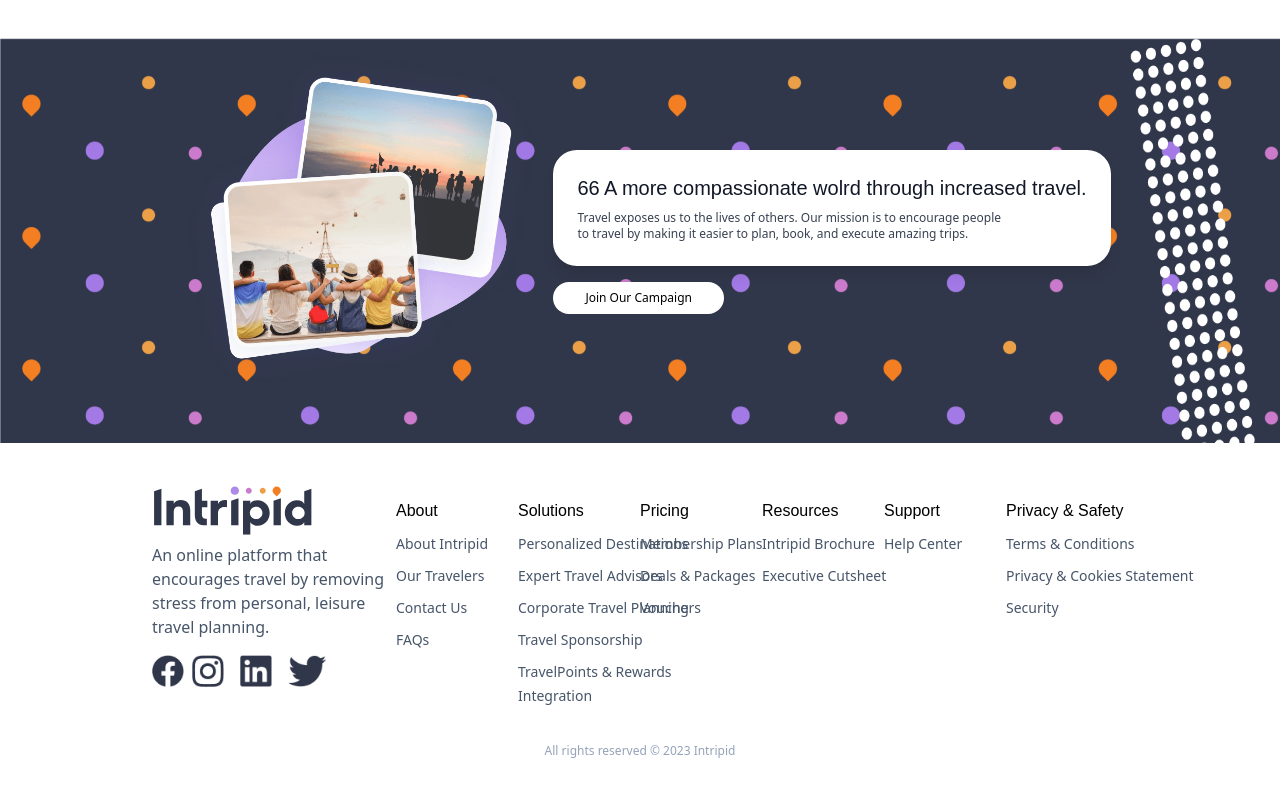
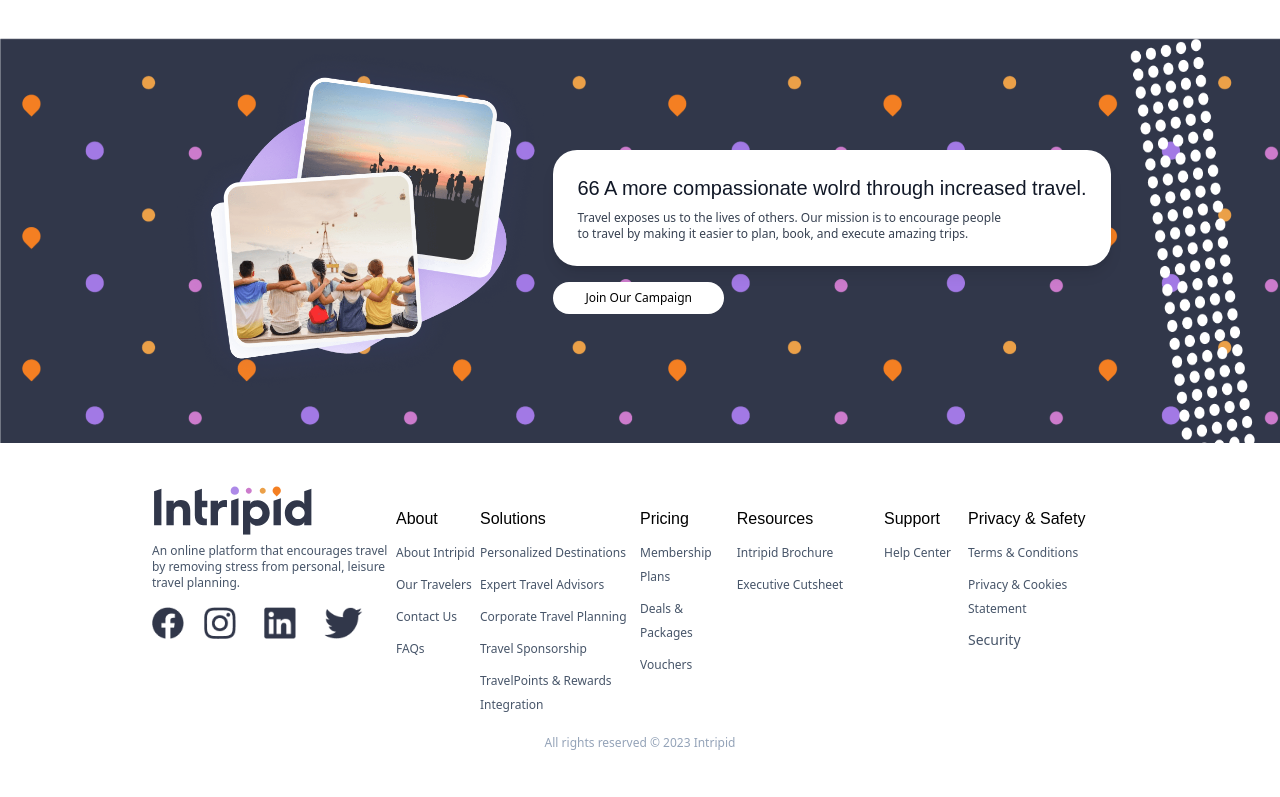
Before and after one commit to mamun4023/intripid, a React (Create React App) app: page / in a window 1280 px wide. Shown: the part 3203-4000 px from the top of the page. Built offline with nearby package versions, Linux system fonts and the light colour scheme; a web font is replaced by a local one.

Commit message:
fixed footer

```diff
--- a/src/sections/home/Footer/footerBottom.js
+++ b/src/sections/home/Footer/footerBottom.js
@@ -11,29 +11,32 @@ export default function FooterBottom(){
 
     return(
         <div className="m-10">
-            <div className="flex justify-center  md:ml-28 md:mr-28">
-                <div className="grid grid-cols-1 sm:grid-cols-2 md:grid-cols-2 lg:grid-cols-12  ">
-                    <div className=" col-span-3">
+            <div className= "flex justify-center  md:ml-28 md:mr-28">
+                <div className= "grid grid-cols-1 sm:grid-cols-2 md:grid-cols-2 lg:grid-cols-12  ">
+                    <div className= "col-span-3">
+                        <div className= "text-center lg:text-left">
+                            <div className= "flex  justify-center lg:justify-start">
                                 <img
                                     src = {Logo}
                                     className = "w-40"
                                 />
-                        <div className="mt-2">
-                            <p className="text-ms text-slate-600">An online platform that encourages travel by removing stress from personal, leisure travel planning. </p>
+                            </div>
+                            <div className="mt-2 lg:w-60">
+                                <p className="text-xs text-slate-600">An online platform that encourages travel by removing stress from personal, leisure travel planning. </p>
                             </div>
                         {/* social Icon */}
-                        <div className=" flex justify-start mt-2">
+                            <div className="flex justify-center lg:justify-start lg:flex-none mt-2">
                                 <img
                                     src= {FacebookIcon}
-                                className = "h-8 mt-2"
+                                    className = "h-8 mt-2 pr-3"
                                 />
                                 <img
                                     src= {InstragramIcon}
-                                className = "h-8 m-2"
+                                    className = "h-8 m-2 pr-3"
                                 />
                                 <img
                                     src= {LinkedinIcon}
-                                className = "h-8 m-2"
+                                    className = "h-8 m-2 pr-3"
                                 />
                                 <img
                                     src= {TwitterIcon}
@@ -41,84 +44,90 @@ export default function FooterBottom(){
                                 />
                             </div>
                         </div>
+                    </div>
                     <div className="col-span-9">
-                        <div className=" grid grid-cols-2 md:grid-cols-3 lg:grid-cols-6 ">
-                            <div className="mt-4 mb-4 pr-4">
+                        <div className=" grid grid-cols-1 md:grid-cols-1 lg:grid-cols-3 ">
+                            <div className="flex justify-between mt-6">
+                                <div className="">
                                     <h2 className="font-readex_bold" > About </h2>
                                     <div>
                                         <div className="mt-2">
-                                        <a className="text-sm text-slate-600 hover:underline" href="#"> About Intripid </a>
+                                            <a className="text-xs text-slate-600 hover:underline" href="#"> About Intripid </a>
                                         </div>
                                         <div className="mt-2">
-                                        <a className="text-sm text-slate-600 hover:underline" href="#"> Our Travelers</a>
+                                            <a className="text-xs text-slate-600 hover:underline" href="#"> Our Travelers</a>
                                         </div>
                                         <div className="mt-2">
-                                        <a className="text-sm text-slate-600 hover:underline" href="#"> Contact Us</a>
+                                            <a className="text-xs text-slate-600 hover:underline" href="#"> Contact Us</a>
                                         </div>
                                         <div className="mt-2">
-                                        <a className="text-sm text-slate-600 hover:underline" href="#"> FAQs</a>
+                                            <a className="text-xs text-slate-600 hover:underline" href="#"> FAQs</a>
                                         </div>
                                     </div>
                                 </div>
-                            <div className="mt-4 mb-4 w-60">
+                                <div className="w-32 md:w-40">
                                     <h2 className="font-readex_bold"> Solutions </h2>
                                     <div>
                                         <div className="mt-2">
-                                        <a className="text-sm text-slate-600 hover:underline" href="#"> Personalized Destinations </a>
+                                            <a className="text-xs text-slate-600 hover:underline" href="#"> Personalized Destinations </a>
                                         </div>
                                         <div className="mt-2">
-                                        <a className="text-sm text-slate-600 hover:underline" href="#"> Expert Travel Advisors </a>
+                                            <a className="text-xs text-slate-600 hover:underline" href="#"> Expert Travel Advisors </a>
                                         </div>
                                         <div className="mt-2">
-                                        <a className="text-sm text-slate-600 hover:underline" href="#"> Corporate Travel Planning </a>
+                                            <a className="text-xs text-slate-600 hover:underline" href="#"> Corporate Travel Planning </a>
                                         </div>
                                         <div className="mt-2">
-                                        <a className="text-sm text-slate-600 hover:underline" href="#"> Travel Sponsorship </a>
+                                            <a className="text-xs text-slate-600 hover:underline" href="#"> Travel Sponsorship </a>
                                         </div>
                                         <div className="mt-2">
-                                        <a className="text-sm text-slate-600 hover:underline" href="#"> TravelPoints & Rewards <br/> Integration </a>
+                                            <a className="text-xs text-slate-600 hover:underline" href="#"> TravelPoints & Rewards <br/> Integration </a>
                                         </div>
                                     </div>
                                 </div>
-                            <div className="mt-4 mb-4 w-60">
+                            </div>
+                            <div className="flex justify-between mt-6">
+                                <div >
                                     <h2 className=" font-readex_bold"> Pricing </h2>
                                     <div>
                                         <div className="mt-2">
-                                        <a className="text-sm text-slate-600 hover:underline" href="#"> Membership Plans </a>
+                                            <a className="text-xs text-slate-600 hover:underline" href="#"> Membership Plans </a>
                                         </div>
                                         <div className="mt-2">
-                                        <a className="text-sm text-slate-600 hover:underline" href="#"> Deals & Packages </a>
+                                            <a className="text-xs text-slate-600 hover:underline" href="#"> Deals & Packages </a>
                                         </div>
                                         <div className="mt-2">
-                                        <a className="text-sm text-slate-600 hover:underline" href="#"> Vouchers </a>
+                                            <a className="text-xs text-slate-600 hover:underline" href="#"> Vouchers </a>
                                         </div>
                                     </div>
                                 </div>
-                            <div className="mt-4 mb-4  pr-10 w-60">
+                                <div className="w-32 md:w-40">
                                     <h2 className=" font-readex_bold"> Resources </h2>
                                     <div>
                                         <div className="mt-2">
-                                        <a className="text-sm text-slate-600 hover:underline" href="#"> Intripid Brochure </a>
+                                            <a className="text-xs text-slate-600 hover:underline" href="#"> Intripid Brochure </a>
                                         </div>
                                         <div className="mt-2">
-                                        <a className="text-sm text-slate-600 hover:underline" href="#"> Executive Cutsheet </a>
+                                            <a className="text-xs text-slate-600 hover:underline" href="#"> Executive Cutsheet </a>
                                         </div>
                                     </div>
                                 </div>
-                            <div className="mt-4 mb-4  pr-10 w-60">
+                            </div>
+                            <div className="flex justify-between mt-6">
+                                <div>
                                     <h2 className=" font-readex_bold"> Support </h2>
                                     <div className="mt-2">
-                                    <a className="text-sm text-slate-600 hover:underline" href="#"> Help Center </a>
+                                        <a className="text-xs text-slate-600 hover:underline" href="#"> Help Center </a>
                                     </div>
                                 </div>
-                            <div className="mt-4 mb-4  w-60">
+                                <div className="w-32 md:w-40">
                                     <h2 className=" font-readex_bold">Privacy & Safety</h2>
                                     <div>
                                         <div className="mt-2">
-                                        <a className="text-sm text-slate-600 hover:underline" href="#"> Terms & Conditions </a>
+                                            <a className="text-xs text-slate-600 hover:underline" href="#"> Terms & Conditions </a>
                                         </div>
                                         <div className="mt-2">
-                                        <a className="text-sm text-slate-600 hover:underline" href="#"> Privacy & Cookies Statement </a>
+                                            <a className="text-xs text-slate-600 hover:underline" href="#"> Privacy & Cookies Statement </a>
                                         </div>
                                         <div className="mt-2">
                                             <a className="text-sm text-slate-600 hover:underline" href="#"> Security </a>
@@ -126,6 +135,8 @@ export default function FooterBottom(){
                                     </div>
                                 </div>
                             </div>
+                        </div>
+
                     </div>
                 </div>
             </div>
```
Lines whose indentation alone changed are shown as unchanged.
